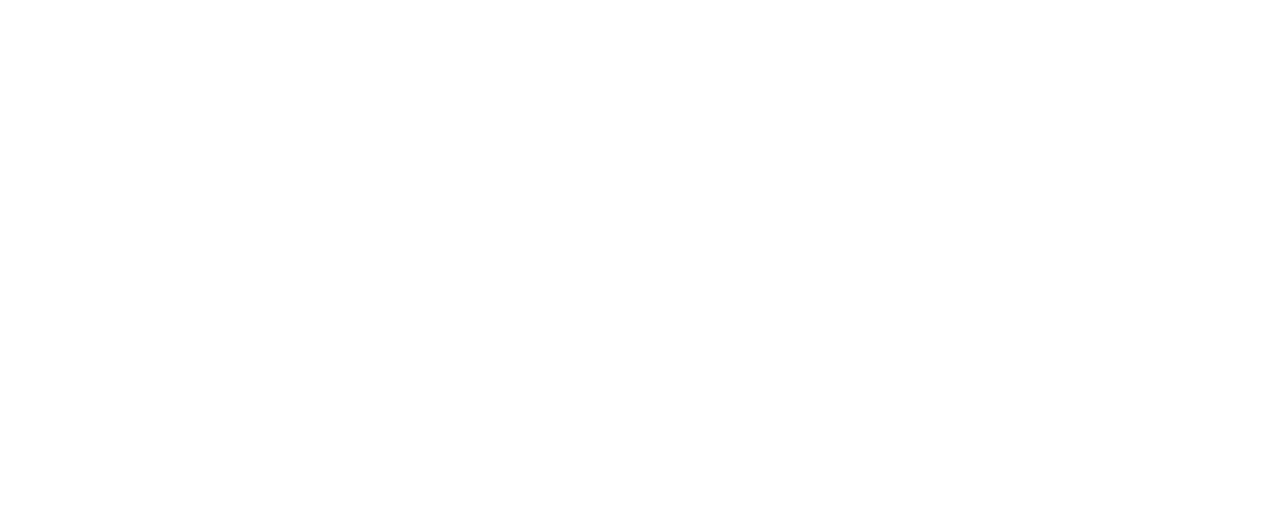
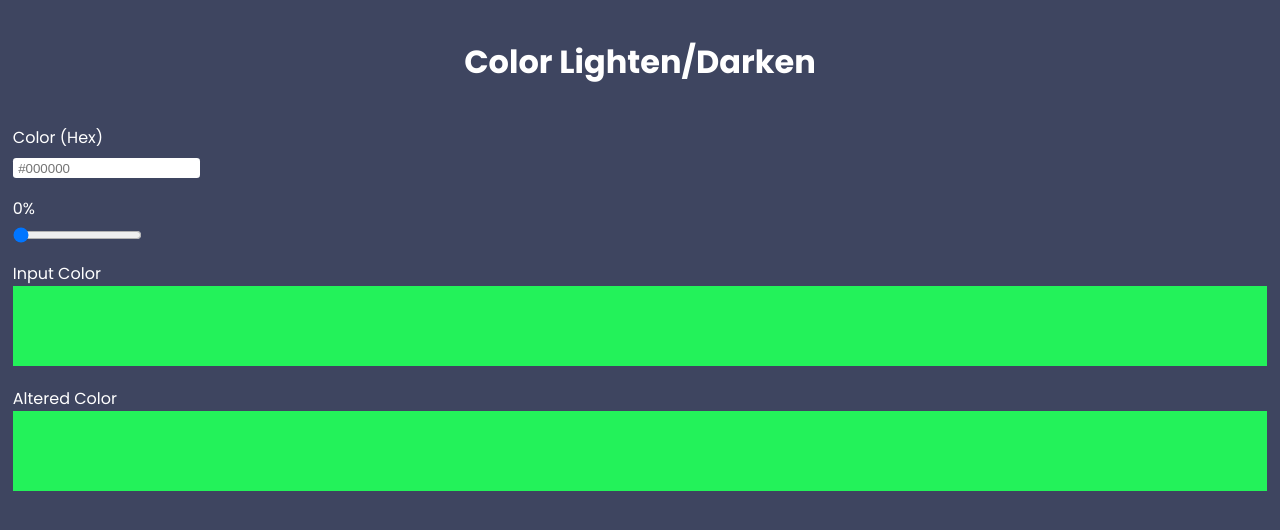
Before and after one commit to Steve-code16/color-tool-with-vanilla-javascript, a plain HTML site: page index.html in a window 1280 px wide. Drawn offline with Linux system fonts and the light colour scheme.

Commit message:
basic layout and styles complete

```diff
--- a/index.html
+++ b/index.html
@@ -5,6 +5,31 @@
     <meta http-equiv="X-UA-Compatible" content="IE=edge" />
     <meta name="viewport" content="width=device-width, initial-scale=1.0" />
     <title>color tool</title>
+    <link rel="stylesheet" href="style.css" />
   </head>
-  <body></body>
+  <body>
+    <main class="container">
+      <h1 class="title">Color Lighten/Darken</h1>
+      <label for="hex-color">Color (Hex)</label>
+      <input type="text" name="hex-color" id="hexInput" placeholder="#000000" />
+
+      <label for="slider" id="sliderText">0%</label>
+      <input
+        type="range"
+        name="slider"
+        id="slider"
+        value="0"
+        class="slider"
+        min="0"
+        max="100"
+      />
+
+      <p>Input Color</p>
+      <div class="box" id="inputColor"></div>
+      <p>Altered Color</p>
+      <div class="box" id="alteredColor"></div>
+    </main>
+
+    <script src="app.js"></script>
+  </body>
 </html>
--- a/style.css
+++ b/style.css
@@ -0,0 +1,48 @@
+@import url("https://fonts.googleapis.com/css2?family=Poppins:wght@100;300;400;500;700&display=swap");
+
+*,
+*::before,
+*::after {
+  margin: 0;
+  padding: 0;
+  box-sizing: border-box;
+}
+
+body {
+  font-family: Poppins, sans-serif;
+  background-color: #3e4560;
+  color: #fff;
+  font-size: 16px;
+}
+
+.container {
+  padding: 0 0.8em;
+}
+
+.title {
+  text-align: center;
+  margin: 1.2em;
+}
+
+label {
+  display: block;
+  font-size: 1rem;
+  margin-bottom: 0.3em;
+}
+
+input {
+  margin-bottom: 1.3em;
+}
+
+input[type="text"] {
+  border: none;
+  border-radius: 0.2rem;
+  padding: 0.2em 0.4em;
+}
+
+.box {
+  height: 5em;
+  width: 100%;
+  background-color: #23f25a;
+  margin-bottom: 1.3em;
+}
```
